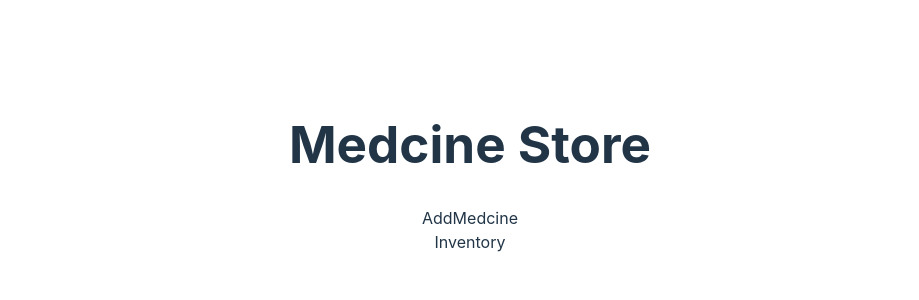
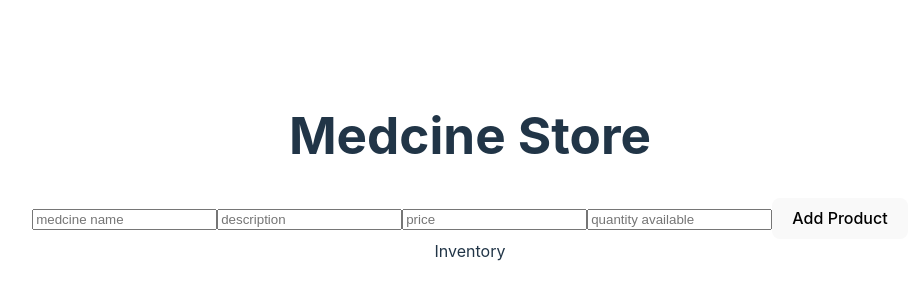
Before and after one commit to syeef-test/react_med_store, a React (Vite) app: page / in a window 1280 px wide. Shown: the part 232-532 px from the top of the page, without its empty margins (170-1089 px from the left). Built offline with nearby package versions, Linux system fonts and the light colour scheme.

Commit message:
item added in context

```diff
--- a/src/App.jsx
+++ b/src/App.jsx
@@ -2,15 +2,18 @@ import { useState } from "react";
 import "./App.css";
 import AddMedcine from "./components/AddMedcine.jsx";
 import Inventory from "./components/Inventory.jsx";
+import MedcineProvider from "./store/MedcineProvider.jsx";
 
 function App() {
   const [count, setCount] = useState(0);
 
   return (
     <>
-      <h1>Medcine Store</h1>
-      <AddMedcine />
-      <Inventory />
+      <MedcineProvider>
+        <h1>Medcine Store</h1>
+        <AddMedcine />
+        <Inventory />
+      </MedcineProvider>
     </>
   );
 }
--- a/src/components/AddMedcine.jsx
+++ b/src/components/AddMedcine.jsx
@@ -1,7 +1,51 @@
-import React from "react";
+import React, { useContext, useState } from "react";
+import MedcineContext from "../store/medcine-contex.jsx";
 
 function AddMedcine() {
-  return <div>AddMedcine</div>;
+  const medContext = useContext(MedcineContext);
+
+  const handleSubmit = (event) => {
+    event.preventDefault();
+    const formData = new FormData(event.target);
+    console.log(formData);
+    const medname = formData.get("medname");
+    const desc = formData.get("desc");
+    const price = formData.get("price");
+    const quantity = formData.get("quantity");
+
+    const item = {
+      id: Math.random(),
+      medname: medname,
+      desc: desc,
+      price: price,
+      quantity: quantity,
+    };
+
+    medContext.addItem(item);
+    console.log(medContext);
+  };
+  return (
+    <>
+      {console.log(medContext)}
+      <form onSubmit={handleSubmit}>
+        <input
+          type="text"
+          placeholder="medcine name"
+          name="medname"
+          id="medname"
+        />
+        <input type="text" placeholder="description" name="desc" id="desc" />
+        <input type="number" placeholder="price" name="price" id="price" />
+        <input
+          type="text"
+          placeholder="quantity available"
+          name="quantity"
+          id="quantity"
+        />
+        <button type="submit">Add Product</button>
+      </form>
+    </>
+  );
 }
 
 export default AddMedcine;
--- a/src/store/MedcineProvider.jsx
+++ b/src/store/MedcineProvider.jsx
@@ -1,9 +1,14 @@
 import React, { useState } from "react";
-import MedcineContext from "./medcine-contex";
+import MedcineContext from "../store/medcine-contex.jsx";
 
 const MedcineProvider = (props) => {
   const [items, updateItems] = useState([]);
-  const addItemtHandler = (newItem) => {};
+  const [quantity, setQuantity] = useState(0);
+
+  const addItemHandler = (newItem) => {
+    updateItems((prevItems) => [...prevItems, newItem]);
+    console.log("called");
+  };
 
   const medcineContext = {
     items: items,
@@ -17,3 +22,5 @@ const MedcineProvider = (props) => {
     </MedcineContext.Provider>
   );
 };
+
+export default MedcineProvider;
```
